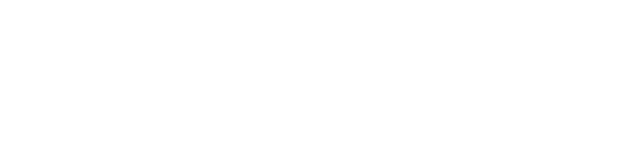
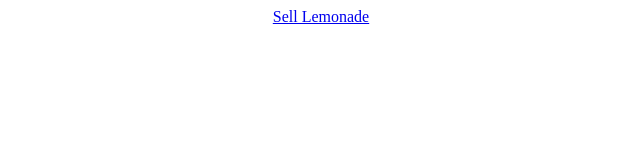
Before and after one commit to Cleomedes/Lemonade-Tycoon-JS, a plain HTML site: page index.html in a window 1280 px wide. Shown: the whole page, without its empty margins (319-959 px from the left). Drawn offline with Linux system fonts and the light colour scheme; some packages are replaced by stand-ins of ours; a script that the page names is missing.

Commit message:
Update index.html

```diff
--- a/index.html
+++ b/index.html
@@ -5,6 +5,10 @@
     <script src="libs/bootbox.js"></script>
     <script src="libs/toastr.js"></script>
     <script src="libs/peanut.js"></script>
+    <script src="settings.js"></script>
     <script src="main.js"></script>
   </head>
+  <body>
+    <center><a href="#" id="lemon" class="btn btn-lg btn-lemon">Sell Lemonade</a></center>
+  </body>
 </html>
```
